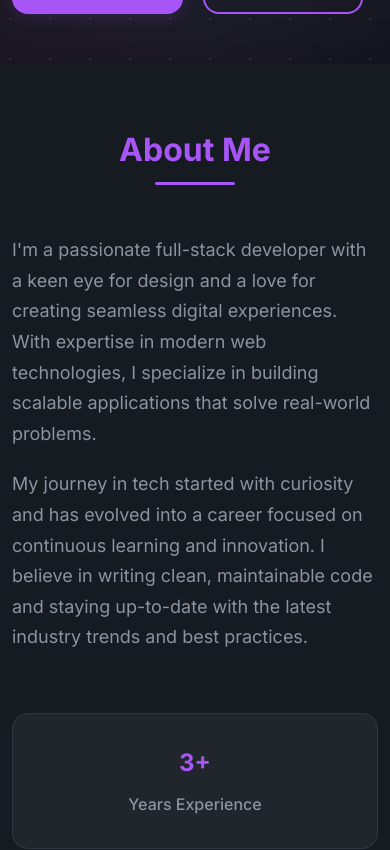
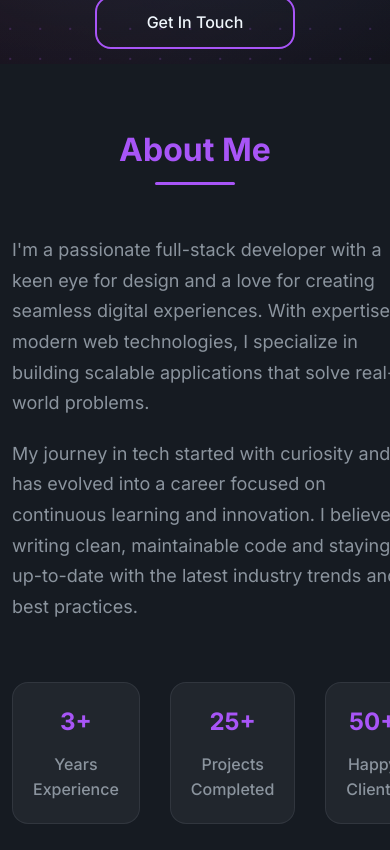
Before and after one commit to Akhil1806/akhilv, a plain HTML site: page index.html in a window 390 px wide. Shown: the part 780-1630 px from the top of the page. Drawn offline with Linux system fonts and the light colour scheme.

Commit message:
Add files via upload

```diff
--- a/styles.css
+++ b/styles.css
@@ -75,8 +75,6 @@
 /* Base Styles with Tech Background */
 html {
     scroll-behavior: smooth;
-    height: 100%;
-    width: 100%;
 }
 
 body {
@@ -86,8 +84,6 @@ body {
     line-height: 1.6;
     overflow-x: hidden;
     position: relative;
-    min-height: 100%;
-    width: 100%;
 }
 
 /* Global Parallax Background */
@@ -645,57 +641,29 @@ section + section {
 @media (max-width: 768px) {
     :root {
         --section-padding: 70px 0;
-        --container-padding: 0 15px;
     }
 
     section + section {
         padding-top: 50px;
-    }
-
-    /* Ensure backgrounds cover properly */
-    body::before, body::after, .dot-pattern-layer {
-        width: 100%;
-        height: 100%;
-        background-attachment: fixed;
-        left: 0;
     }
 }
 
 @media (max-width: 480px) {
     :root {
         --section-padding: 60px 0;
-        --container-padding: 0 12px;
     }
 
     section + section {
         padding-top: 40px;
     }
-
-    /* Fix background elements on mobile */
-    body::before,
-    body::after,
-    .dot-pattern-layer {
-        width: 100%;
-        min-height: 100vh;
-        background-attachment: fixed;
-    }
-
-    [data-theme="light"] body::after {
-        opacity: 0.35;
-        background-size: 25px 25px;
-    }
-
-    .container {
-        padding: var(--container-padding);
-        width: 100%;
-    }
-}
-
-/* Mobile fixes for edge cases */
-@media screen and (max-width: 480px) {
+}
+
+/* Mobile background and padding fixes */
+@media screen and (max-width: 767px) {
     html, body {
         overflow-x: hidden;
         width: 100%;
+        position: relative;
     }
 
     body::before,
@@ -707,13 +675,61 @@ section + section {
         width: 100%;
         height: 100%;
         background-attachment: fixed;
+        transform: translateZ(0);
+        will-change: transform;
     }
 
     .container {
-        max-width: 100%;
-        width: auto;
+        padding-left: 16px !important;
+        padding-right: 16px !important;
+        width: 100% !important;
+        max-width: 100% !important;
+        overflow-x: hidden;
+    }
+
+    section {
+        padding-left: 0 !important;
+        padding-right: 0 !important;
+        overflow-x: hidden;
+    }
+
+    .hero-container,
+    .about .container,
+    .skills .container,
+    .projects .container,
+    .education .container,
+    .experience .container,
+    .contact .container {
+        padding-left: 16px !important;
+        padding-right: 16px !important;
+    }
+}
+
+/* Extra small device fixes */
+@media screen and (max-width: 480px) {
+    .container,
+    .hero-container,
+    .about .container,
+    .skills .container,
+    .projects .container,
+    .education .container,
+    .experience .container,
+    .contact .container {
         padding-left: 12px !important;
         padding-right: 12px !important;
+    }
+
+    body {
+        overflow-x: hidden;
+    }
+
+    /* Fix for Safari mobile background issues */
+    @supports (-webkit-touch-callout: none) {
+        body::before,
+        body::after,
+        .dot-pattern-layer {
+            background-attachment: scroll;
+        }
     }
 }
 
@@ -1191,25 +1207,6 @@ section + section {
 
     .nav-logo {
         transform: translateX(-45%);
-    }
-}
-
-/* Mobile background fixes */
-@media (max-width: 768px) {
-    body::before,
-    body::after,
-    .dot-pattern-layer {
-        width: 100vw;
-        height: 100vh;
-        left: 0;
-        top: 0;
-        right: 0;
-        bottom: 0;
-    }
-
-    [data-theme="light"] body::after {
-        opacity: 0.35;
-        background-size: 30px 30px;
     }
 }
 
@@ -1811,29 +1808,18 @@ section + section {
     }
 }
 
-/* Mobile fixes for edge cases */
-@media screen and (max-width: 480px) {
-    html, body {
-        overflow-x: hidden;
-        width: 100%;
-    }
-
-    body::before,
-    body::after,
-    .dot-pattern-layer {
-        position: fixed;
-        top: 0;
-        left: 0;
-        width: 100%;
-        height: 100%;
-        background-attachment: fixed;
-    }
-
-    .container {
-        max-width: 100%;
-        width: auto;
-        padding-left: 12px !important;
-        padding-right: 12px !important;
+@media (max-width: 360px) {
+    .nav-container {
+        padding: 0 10px;
+    }
+
+    .theme-toggle {
+        width: 32px;
+        height: 32px;
+    }
+
+    .nav-logo {
+        transform: translateX(-45%);
     }
 }
 
@@ -2177,74 +2163,89 @@ section + section {
         gap: 40px;
     }
 
-    .about {
-        padding: var(--section-padding);
-    }
-
-    .nav-actions {
-        order: 3;
-        flex: 0 0 auto;
-        margin-left: auto;
-        z-index: 1001;
-    }
-
-    .theme-toggle {
-        width: 35px;
-        height: 35px;
-        padding: 0;
-        display: flex;
+    .about-stats {
+        flex-direction: row;
+        justify-content: space-between;
+    }
+
+    .stat-item {
+        padding: 20px;
+        flex: 1;
+    }
+
+    .skills-grid {
+        grid-template-columns: repeat(auto-fit, minmax(140px, 1fr));
+        gap: 20px;
+    }
+
+    .skill-item {
+        padding: 20px 15px;
+    }
+
+    .skill-item i {
+        font-size: 2rem;
+    }
+
+    .timeline {
+        padding-left: 0;
+    }
+
+    .timeline::before {
+        left: 15px;
+    }
+
+    .timeline-item {
+        padding-left: 50px;
+    }
+
+    .timeline-marker {
+        left: 5px;
+        width: 20px;
+        height: 20px;
+    }
+
+    .education-grid {
+        grid-template-columns: 1fr;
+    }
+
+    .projects-grid {
+        grid-template-columns: 1fr;
+    }
+
+    .contact-content {
+        grid-template-columns: 1fr;
+        gap: 40px;
+    }
+
+    .hero-buttons {
+        justify-content: center;
+    }
+
+    .footer-content {
+        justify-content: center;
+        text-align: center;
+    }
+
+    .footer-links {
+        flex-wrap: wrap;
+        justify-content: center;
+    }
+}
+
+@media (max-width: 480px) {
+    .container {
+        padding: 0 15px;
+    }
+
+    .hero-buttons {
+        flex-direction: column;
         align-items: center;
-        justify-content: center;
-    }
-
-    .degree-header {
-        flex-direction: column;
-        align-items: flex-start;
-        gap: 5px;
-    }
-
-    .degree-date {
-        align-self: flex-end;
-        margin-top: -5px;
-    }
-
-    .certifications-grid {
-        grid-template-columns: 1fr;
-        gap: 20px;
-    }
-
-    .cert-card {
-        flex-direction: column;
+    }
+
+    .btn {
+        width: 100%;
+        max-width: 200px;
         text-align: center;
-        gap: 15px;
-    }
-
-    .skills-grid {
-        grid-template-columns: repeat(auto-fit, minmax(100px, 1fr));
-        gap: 15px;
-    }
-
-    .skill-item {
-        padding: 15px 10px;
-        height: 100px;
-    }
-
-    .skill-item i {
-        font-size: 1.8rem;
-        margin-bottom: 6px;
-    }
-
-    .floating-shape {
-        width: 100px;
-        height: 100px;
-    }
-}
-
-@media (max-width: 480px) {
-    .theme-toggle {
-        width: 32px;
-        height: 32px;
-        font-size: var(--font-size-sm);
     }
 
     .degree-card {
@@ -2262,34 +2263,38 @@ section + section {
     }
 
     .cert-badge {
-        width: 60px;
-        height: 60px;
-        font-size: var(--font-size-xl);
-    }
-}
-
-/* Mobile fixes for edge cases */
-@media screen and (max-width: 480px) {
-    html, body {
-        overflow-x: hidden;
-        width: 100%;
-    }
-
-    body::before,
-    body::after,
-    .dot-pattern-layer {
-        position: fixed;
-        top: 0;
-        left: 0;
-        width: 100%;
-        height: 100%;
-        background-attachment: fixed;
-    }
-
-    .container {
-        max-width: 100%;
-        width: auto;
-        padding-left: 12px !important;
-        padding-right: 12px !important;
-    }
-}
+        width: 40px;
+        height: 40px;
+        font-size: var(--font-size-lg);
+    }
+}
+
+@media (max-width: 360px) {
+    .nav-container {
+        padding: 0 10px;
+    }
+
+    .theme-toggle {
+        width: 32px;
+        height: 32px;
+    }
+
+    .nav-logo {
+        transform: translateX(-45%);
+    }
+}
+
+/* Mobile background pattern size adjustments */
+@media screen and (max-width: 767px) {
+    body::after {
+        background-size: 30px 30px; /* Smaller dot pattern on mobile */
+    }
+
+    [data-theme="light"] body::after {
+        background-size: 25px 25px;
+    }
+
+    [data-theme="light"] .dot-pattern-layer {
+        background-size: 20px 20px;
+    }
+}
```
Also changed, not shown: 1 other file.
